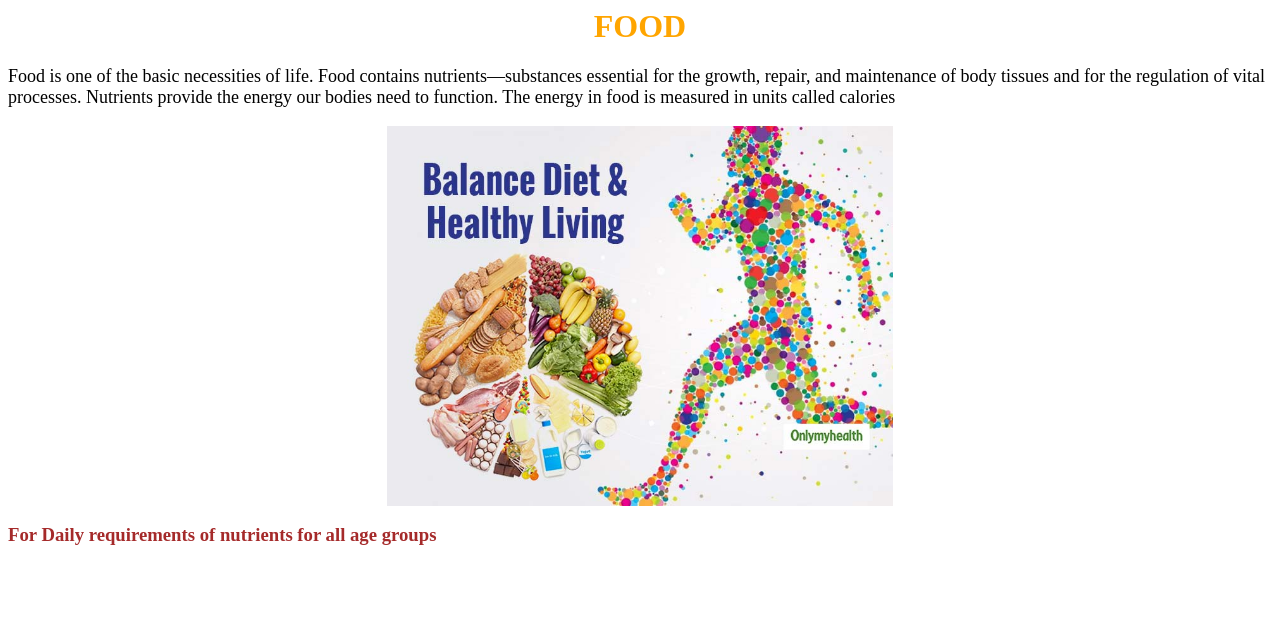
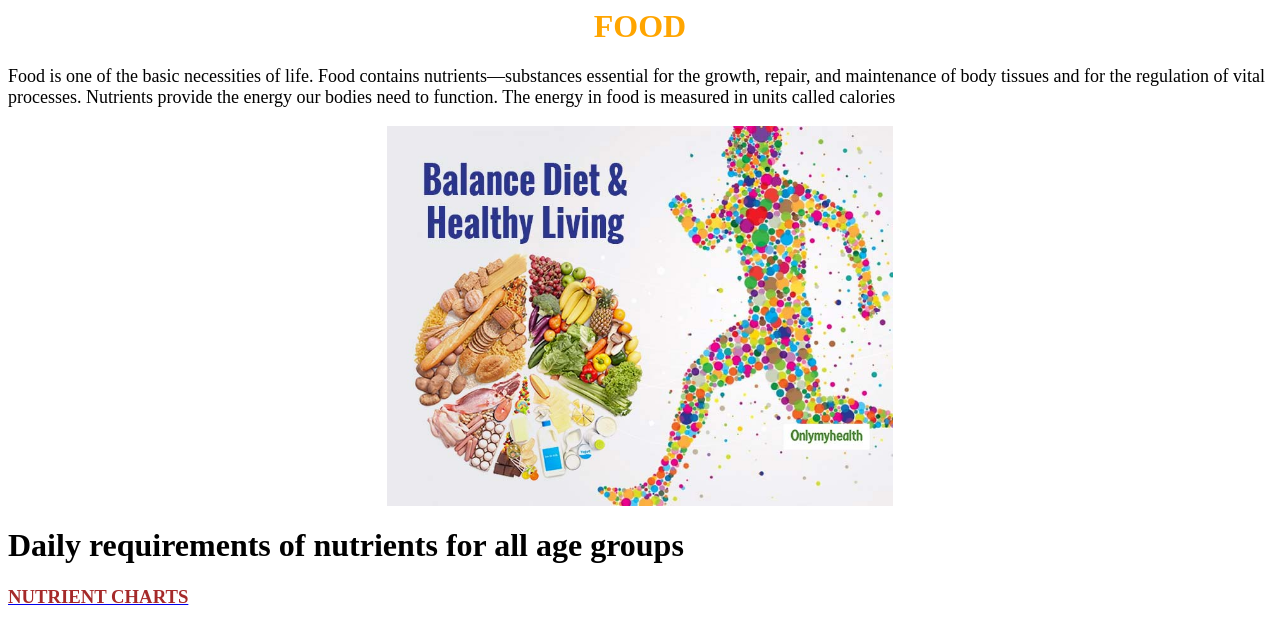
Before and after one commit to HariniSreeKareti/harini, a plain HTML site: page docs/firstwebsite.html in a window 1280 px wide. Drawn offline with Linux system fonts and the light colour scheme.

Commit message:
added text

```diff
--- a/docs/firstwebsite.html
+++ b/docs/firstwebsite.html
@@ -14,15 +14,13 @@ margin-right: auto;
 p{
     font-size:18px;
 }
-a{
-     text-decoration: none;
-}
 </style>
 </head>
 <body>
 <h1 style="color:orange;text-align:center;">FOOD</h1>
 <p> Food is one of the basic necessities of life. Food contains nutrients—substances essential for the growth, repair, and maintenance of body tissues and for the regulation of vital processes. Nutrients provide the energy our bodies need to function. The energy in food is measured in units called calories</p>
 <image width="40%" src="health.jpg">
-<a href="page.html"><h3 style="color:brown">For Daily requirements of nutrients for all age groups</h3></a>
+<h1>Daily requirements of nutrients for all age groups</h1>
+<a href="page.html"><h3 style="color:brown">NUTRIENT CHARTS</h3></a>
 </body>
 </html>
```
